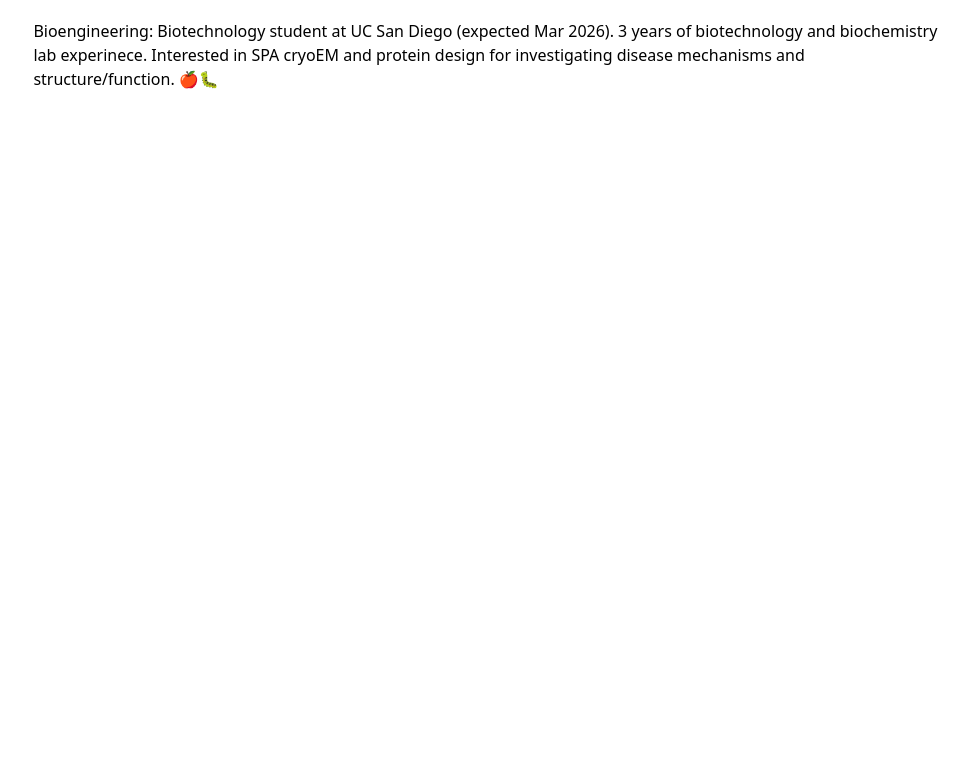
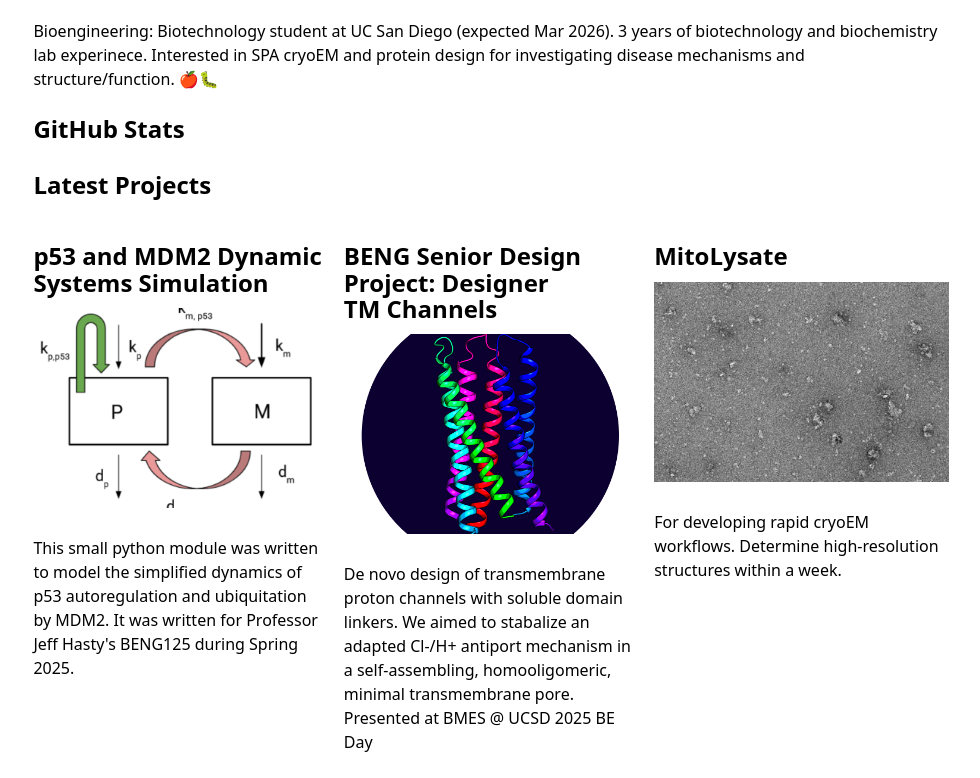
Before and after one commit to cecilia-mariea/portfolio, a plain HTML site: page index.html in a window 1280 px wide. Shown: the part 544-1322 px from the top of the page, without its empty margins (149-1129 px from the left). Before the commit the page ends 800 px from the top, so only its background shows below. Drawn offline with Linux system fonts and the light colour scheme; no server answers.

Commit message:
finished lab04

```diff
--- a/global.js
+++ b/global.js
@@ -62,3 +62,51 @@
 if ("colorScheme" in localStorage) {
     document.documentElement.style.setProperty('color-scheme', localStorage.colorScheme);
 }
+
+// projects page
+export async function fetchJSON(url) {
+  try {
+    // Fetch the JSON file from the given URL
+    const response = await fetch(url);
+    if (!response.ok) {
+        throw new Error(`Failed to fetch projects: ${response.statusText}`);
+    }
+    const data = await response.json();
+    console.log(data);
+    return data;
+  } catch (error) {
+    console.error('Error fetching or parsing JSON data:', error);
+  }
+}
+
+export function renderProjects(project, containerElement, headingLevel = 'h2') {
+  if (containerElement == null) {
+    throw new Error (`${containerElement} is invalid`)
+  }
+  containerElement.innerHTML = '';
+  for (let p of project) {
+    const article = document.createElement('article');
+
+    const headingElement = document.createElement(headingLevel)
+    headingElement.textContent = p.title;
+    article.appendChild(headingElement);
+    article.innerHTML += `
+    <img src="${p.image}" alt="${p.title}">
+    <p>${p.description}</p>
+    `; // append to innerHTML since we already added the heading
+    containerElement.appendChild(article);
+  }
+}
+
+export function countProjects(projectsContainer, projectsSelector = 'article', headingLevel = 'h1') {
+  const headerElement = document.createElement('header')
+  const count = projectsContainer.querySelectorAll(projectsSelector).length;
+  const headingElement = document.createElement(headingLevel);
+  headingElement.textContent = `${count} Projects`;
+  document.body.insertBefore(headerElement, projectsContainer);
+  headerElement.appendChild(headingElement);
+}
+
+export async function fetchGitHubData(username) {
+  return fetchJSON(`https://api.github.com/users/${username}`)
+}
--- a/index.html
+++ b/index.html
@@ -10,6 +10,16 @@
     <header>    <h1>Cecilia Marie Aban </h1></header>
     <img src="images/lander-lab-headshot.jpg" alt="picture of Cecilia">
     <p>Bioengineering: Biotechnology student at UC San Diego (expected Mar 2026). 3 years of biotechnology and biochemistry lab experinece. Interested in SPA cryoEM and protein design for investigating disease mechanisms and structure/function. 🍎🐛</p>
+
+    <!-- GitHub Stats-->
+    <h2>GitHub Stats</h2>
+    <div id="profile-stats"></div>
+
+    <!-- Show 3 latest projects -->
+    <h2>Latest Projects</h2>
+    <div class="projects"></div>
+
     <script type="module" src="global.js"></script>
+    <script src="index.js" type="module" defer></script>
 </body>
 </html>
--- /dev/null
+++ b/index.js
@@ -0,0 +1,22 @@
+import { fetchJSON, renderProjects, fetchGitHubData } from './global.js';
+
+const projects = await fetchJSON('./lib/projects.json');
+const latestProjects = projects.slice(0, 3);
+
+const projectsContainer = document.querySelector('.projects');
+
+renderProjects(latestProjects, projectsContainer, 'h2');
+const githubData = await fetchGitHubData('cecilia-mariea');
+
+const profileStats = document.querySelector('#profile-stats');
+
+if (profileStats) {
+  profileStats.innerHTML = `
+        <dl>
+          <dt>Public Repos:</dt><dd>${githubData.public_repos}</dd>
+          <dt>Public Gists:</dt><dd>${githubData.public_gists}</dd>
+          <dt>Followers:</dt><dd>${githubData.followers}</dd>
+          <dt>Following:</dt><dd>${githubData.following}</dd>
+        </dl>
+    `;
+}
--- /dev/null
+++ b/lib/projects.json
@@ -0,0 +1,74 @@
+[
+  {
+    "title": "p53 and MDM2 Dynamic Systems Simulation",
+    "year" : 2025,
+    "image": "../images/network_diagram.png",
+    "description": "This small  python module was written to model the simplified dynamics of p53 autoregulation and ubiquitation by MDM2. It was written for Professor Jeff Hasty's BENG125 during Spring 2025."
+  },
+  {
+    "title": "BENG Senior Design Project: Designer TM Channels",
+    "year" : 2024,
+    "image": "../images/31Logo.png",
+    "description": "De novo design of transmembrane proton channels with soluble domain linkers. We aimed to stabalize an adapted Cl-/H+ antiport mechanism in a self-assembling, homooligomeric, minimal transmembrane pore. Presented at BMES @ UCSD 2025 BE Day"
+  },
+  {
+    "title": "MitoLysate",
+    "year" : 2023,
+    "image": "../images/micrograph.png",
+    "description": "For developing rapid cryoEM workflows. Determine high-resolution structures within a week."
+  },
+  {
+    "title": "DSC106 Visualizations",
+    "year" : 2025,
+    "image": "../images/vis.png",
+    "description": "Exploratory visualizations of datasets regarding processed groceries, economic indicators of climate change etc. to practice effective visual encodings."
+  },
+  {
+    "title": "Est possimus aut dolores!",
+    "year" : 2025,
+    "image": "https://vis-society.github.io/labs/2/images/empty.svg",
+    "description": "Doloremque, voluptates quidem. Voluptas quod fugiat iusto doloribus doloremque veniam libero illo minus labore eveniet cumque tempora laboriosam voluptatem non, a repellat eos? Laudantium nobis tenetur, totam consequuntur exercitationem veritatis!"
+  },
+  {
+    "title": "Hic inventore ipsa quae.",
+    "year" : 2025,
+    "image": "https://vis-society.github.io/labs/2/images/empty.svg",
+    "description": "Sequi praesentium quaerat enim et veritatis minus ad excepturi quos non, totam odio iusto? Reiciendis quibusdam iste, eligendi iusto dolore cum nobis sequi modi quo nemo voluptatum alias! Distinctio, a."
+  },
+  {
+    "title": "Ipsam quidem distinctio ut.",
+    "year" : 2025,
+    "image": "https://vis-society.github.io/labs/2/images/empty.svg",
+    "description": "Quasi earum deleniti est quisquam alias impedit, eligendi laborum voluptas, aperiam accusamus totam repellat. Quos incidunt facilis tempore cupiditate accusantium, molestias natus dolor maiores est inventore impedit veniam, doloribus voluptas."
+  },
+  {
+    "title": "Dolores alias odio inventore.",
+    "year" : 2025,
+    "image": "https://vis-society.github.io/labs/2/images/empty.svg",
+    "description": "Labore recusandae, animi saepe in aut dicta veniam, quia aliquam maxime ducimus dolores debitis eaque distinctio, vitae quam culpa repudiandae. Tempora tenetur voluptatem sint doloribus consequatur illo reiciendis ex iure!"
+  },
+  {
+    "title": "Vitae corrupti dolores enim?",
+    "year" : 2025,
+    "image": "https://vis-society.github.io/labs/2/images/empty.svg",
+    "description": "Facilis nam, dolorem repudiandae reiciendis at, dolores quaerat omnis natus eligendi reprehenderit quae exercitationem tempore neque enim necessitatibus non molestiae impedit, iure perspiciatis odio. Soluta nemo laboriosam exercitationem earum. Ab."
+  },
+  {
+    "title": "Id harum amet sapiente!",
+    "year" : 2025,
+    "image": "https://vis-society.github.io/labs/2/images/empty.svg",
+    "description": "Officiis voluptates ratione possimus fuga placeat nulla, debitis quas iure inventore nobis natus quo provident dignissimos. Quam soluta voluptatibus modi vel ab dignissimos odit, totam perspiciatis nobis molestiae laudantium. Esse?"
+  },
+  {
+    "title": "Magni asperiores consectetur facilis.",
+    "year" : 2025,
+    "image": "https://vis-society.github.io/labs/2/images/empty.svg",
+    "description": "Eos fugiat delectus sit dolore veritatis laboriosam saepe ullam, esse sint voluptatum neque incidunt, vitae laborum beatae voluptas sed ipsam reiciendis enim eaque deleniti consequuntur ut eligendi. Sit, nisi laborum!"
+  },
+  {
+    "title": "Nam assumenda consequuntur vitae?",
+    "year" : 2025,
+    "image": "https://vis-society.github.io/labs/2/images/empty.svg",
+    "description": "Dolores nostrum voluptatum dolorem ab esse aliquam maxime nam nulla similique saepe? Necessitatibus debitis animi quos dignissimos totam. Reiciendis suscipit consectetur nulla vero quos eligendi atque saepe, magni beatae esse."
+  }
+]
--- /dev/null
+++ b/projects/projects.js
@@ -0,0 +1,6 @@
+import { fetchJSON, renderProjects , countProjects} from '../global.js';
+
+const projects = await fetchJSON('../lib/projects.json');
+const projectsContainer = document.querySelector('.projects');
+renderProjects(projects, projectsContainer, 'h2');
+countProjects(projectsContainer)
--- a/styles.css
+++ b/styles.css
@@ -59,6 +59,20 @@
     }
   }
 
+  dl {
+    display: grid;
+    grid-template-columns: repeat(4, 1fr);
+    gap: 1rem;
+  }
+
+  dt {
+    grid-row: 1;
+  }
+
+  dd {
+    grid-row: 2;
+  }
+
   form {
 
     display: grid;
@@ -90,7 +104,21 @@
     gap: 1em;
 
   }
+    .projects article img {
+    width: 100%;
+    height: 200px;     /* or clamp() for responsiveness */
+    object-fit: cover;
+    display: block;
+    transition: transform .3s ease;
+  }
+  .projects article:hover img {
+  transform: scale(1.05);
+  }
+
   .projects article {
+    display: flex;
+    flex-direction: column;
+    gap: 0.75em;
     grid-template-rows: subgrid;
     grid-row: span 3;
     h2 {
@@ -99,6 +127,7 @@
       line-height: 1.1;
       text-wrap: balance;
     }
+
   }
 
   section {
```
Also changed, not shown: projects/index.html (+4 -3 lines), images/31Logo.png (added), images/micrograph.png (added), images/network_diagram.png (added), images/vis.png (added).
